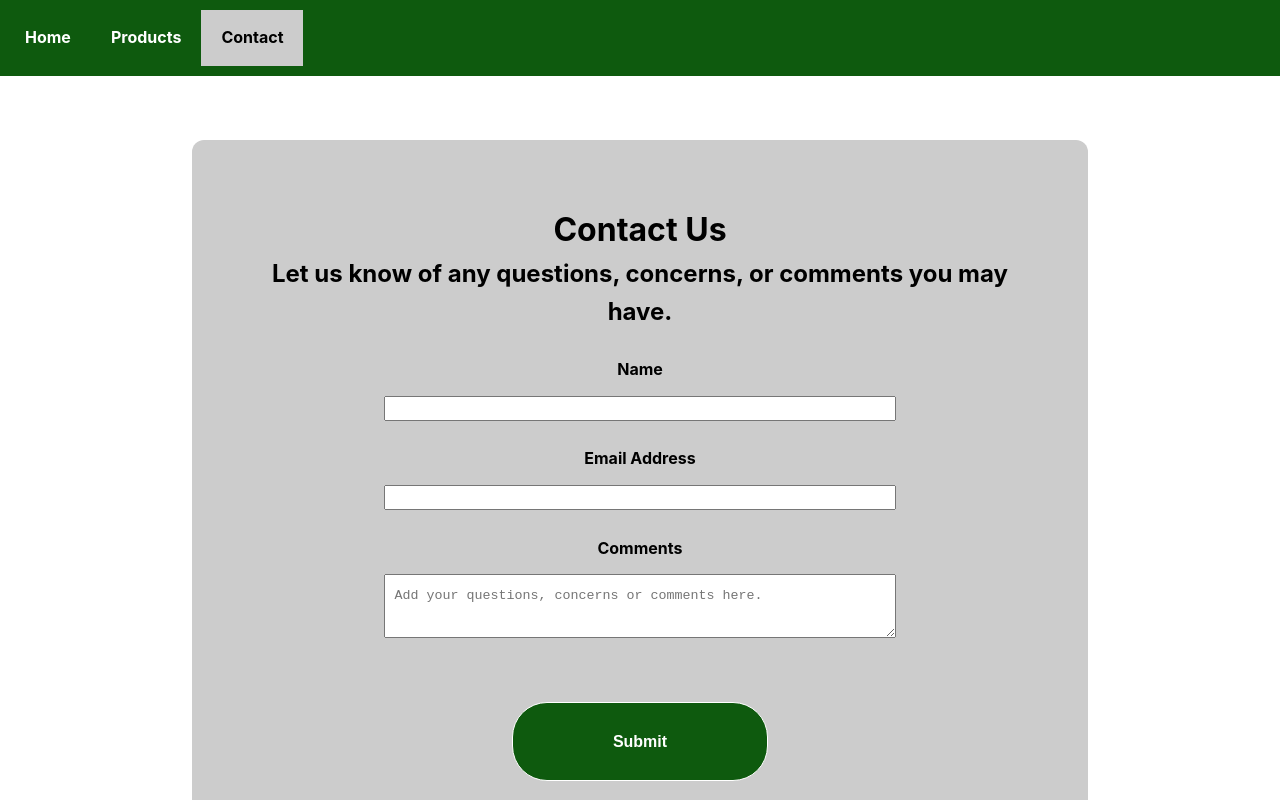
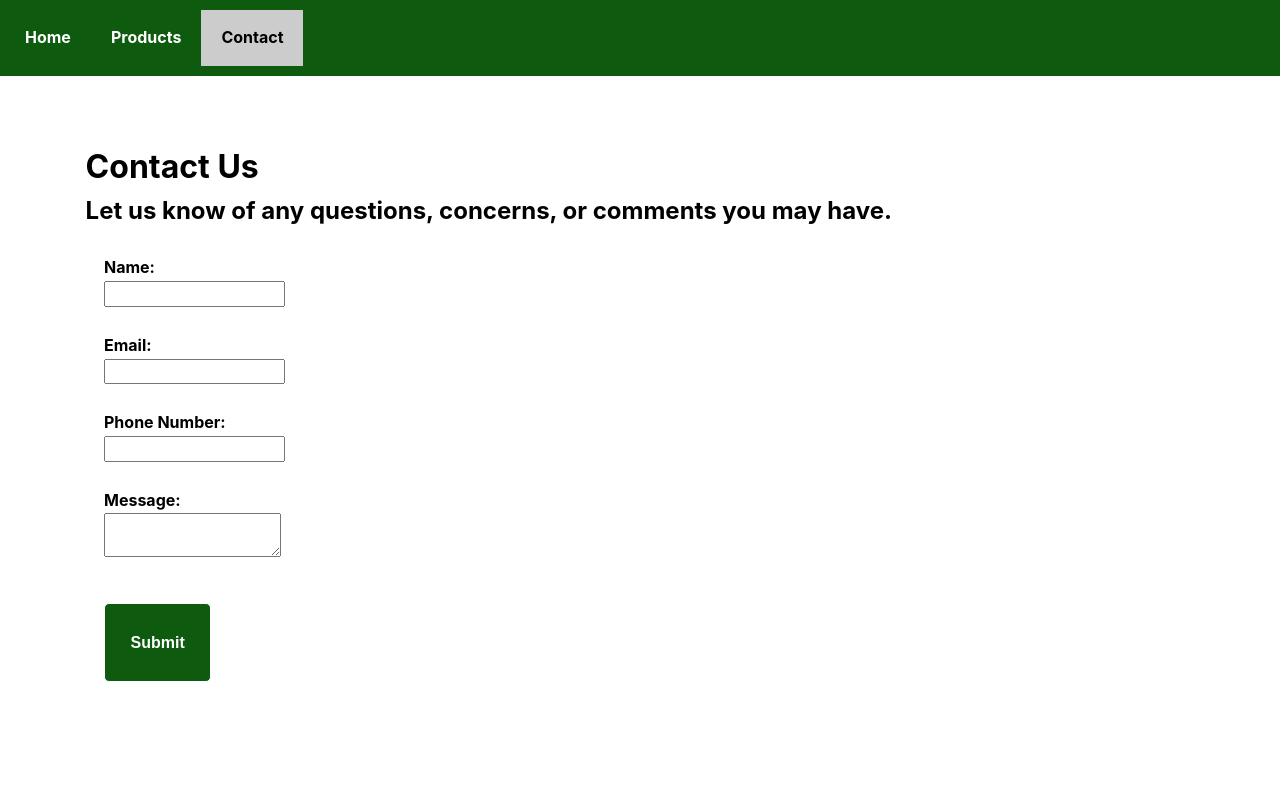
Before and after one commit to RochellyReyes/Pet-Ace-Ecommerce, a React (Create React App) app: page /contact in a window 1280 px wide. Shown: the top 800 px of the page. Built offline with nearby package versions, Linux system fonts and the light colour scheme.

Commit message:
Contact styling desktop

```diff
--- a/src/styling/contact.css
+++ b/src/styling/contact.css
@@ -1,11 +1,95 @@
 .Form{
+    text-align: center;
+    margin: 10vw;
+    padding: 1vw;
+    background: lightgray;
+    border-radius: 5px;
+}
+
+.Form h2 {
+    padding-bottom: 3vh;
+}
+
+.fieldset {
+    border: none;
+    margin-left: 3vw;
+    margin-right: 3vw;
+    text-align: left;
+    display: inline-block;
+}
+
+.Form label {
+    padding-top: 2vw;
+    padding-bottom: 1vw;
+    font-weight: bold;
+}
+
+
+.Form .SubmitBtn {
+    margin-top: 3vw;
+    padding: 2vw;
+    border-radius: 35px;
+    border: 1px solid white;
+    background: rgb(14, 90, 14);
+    color: white;
+    font-weight: bold;
+    font-size: 1em;
+}
+
+.error {
+    color: red;
+}
+
+
+@media (min-width: 800px){
+    .Form{
+        background: none;
+        margin: 20px;
+        text-align: left;
+    }
+
+    .Form h1{
+        margin-left: 20px;
+    }
+
+    .Form h2 {
+        margin-left: 20px;
+    }
+
+    .Form .SubmitBtn {
+        border-radius: 5px;
+        cursor: pointer;
+    }
+
+    .Form .SubmitBtn:hover:not(.active) {
+        background-color: rgb(85, 182, 106);
+        color: black;
+        font-weight: bold;
+    }
+
+
+
+
+
+
+}
+
+
+
+
+
+
+
+
+
+/* .Form{
     text-align: center;
     display: flex;
     flex-direction: column;
     margin: 10vw;
     padding: 5vw;
     background: #ccc;
-    border-radius: 12px;
+    border-radius: 5px;
 }
 
 .Form label {
@@ -52,6 +136,5 @@
     .SubmitButton{
         margin: 0 25vw 0 25vw;
     }
-
-
 }
+ */
--- a/src/styling/home.css
+++ b/src/styling/home.css
@@ -44,7 +44,7 @@
 }
 
 
-.Animals img {
+.Animals .AnImg {
     width: 100%;
     height: auto;
     border-radius: 50%;
@@ -53,7 +53,9 @@
 
 
 
-@media (max-width:1200px) and (min-width:500px){
+/* @media (max-width:1200px) and (min-width:500px){ */
+@media (max-width:1000px) and (min-width:500px){
+
     .HeaderPA{
         display: none;
     }
@@ -85,7 +87,9 @@
 
 }
 
-@media (min-width:1200px) {
+/* @media (min-width:1200px) { */
+@media (min-width:1000px) {
+
     .HeaderPA{
         display: none;
     }
@@ -106,5 +110,16 @@
 
     .Animals {
         font-size: 1.5em;
+            padding-top: 5vw;
+            padding-bottom: 0;
+            margin-bottom: 0;
+
+    }
+
+    .Animals .AnImg {
+        width: 22vw;
+        margin-left:2vw;
+        margin-right: 2vw;
+
     }
 }
--- a/src/styling/product.css
+++ b/src/styling/product.css
@@ -1,8 +1,9 @@
 .Product {
     margin: 10vw 5vw 5vw 5vw;
     padding: 3vw;
-    background: #ccc;
-    border-radius: 12px;
+    border: 1px solid lightgray;
+    box-shadow: 1px 3px darkgray;
+    border-radius: 5px;
 
 }
 
@@ -36,10 +37,6 @@
         margin: 5vw;
         padding: 2vw;
         display: inline-block;
-        background: none;
-        border: 1px solid lightgray;
-        box-shadow: 1px 3px darkgray;
-        border-radius: 5px;
     }
 
     .PName {
@@ -62,4 +59,11 @@
         margin-top: 1.5vw;
 
     }
+
+    .ViewProductBtn:hover:not(.active) {
+        background-color: rgb(85, 182, 106);
+        color: black;
+        font-weight: bold;
+        cursor: pointer;
+    }
 }
--- a/src/styling/products.css
+++ b/src/styling/products.css
@@ -7,7 +7,6 @@
 }
 
 .SpeciesFilter {
-    /* background-color: gray; */
     margin: 5vw;
 }
 
@@ -17,7 +16,7 @@
 
 .SpeciesFBtn {
     margin: 2vw;
-    padding: 1.5vw;
+    padding: 1.8vw;
     width: 15vw;
     border-radius: 35px;
     border: none;
--- a/src/views/Contact/Contact.jsx
+++ b/src/views/Contact/Contact.jsx
@@ -2,6 +2,141 @@ import React, {Component} from "react";
 import Footer from "../../Components/Footer";
 import "../../styling/contact.css";
 
+class Contact extends Component{
+    constructor(props){
+        super(props);
+
+        this.state={
+            fields: {},
+            errors: {}
+        }
+    }
+
+    handleChange(field, event){
+        let fields = this.state.fields;
+        fields[field] = event.target.value;
+        this.setState({fields});
+    }
+
+    validationHandler(){
+        let fields = this.state.fields;
+        let errors = {};
+        let formIsValid = true;
+
+        if(!fields["name"]){
+            formIsValid = false;
+            errors["name"] = "Add name"
+        }
+
+        if(!fields["email"]){
+            formIsValid = false;
+            errors["email"] = "Add email address"
+        }
+
+        if(typeof fields["email"] !== "undefined"){
+            let lastAtPos = fields["email"].lastIndexOf('@');
+            let lastDotPos = fields["email"].lastIndexOf('.');
+
+            if (!(lastAtPos < lastDotPos && lastAtPos > 0 && fields["email"].indexOf('@@') === -1 && lastDotPos > 2 && (fields["email"].length - lastDotPos) > 2)) {
+               formIsValid = false;
+               errors["email"] = "Email is not valid";
+            }
+        }
+
+        this.setState({errors:errors});
+        return formIsValid;
+    }
+
+    contactSubmit(event) {
+        event.preventDefault();
+
+        if(this.validationHandler()){
+           alert("Form submitted, Thank you");
+        } else{
+           alert("Form has errors. Please correct them")
+        }
+    }
+
+    render(){
+        return(
+            <div>
+                <form
+                    className="Form"
+                    onSubmit= {this.contactSubmit.bind(this)}>
+
+                    <div className="Form">
+                        <h1>Contact Us</h1>
+                        <h2>Let us know of any questions, concerns, or comments you may have.</h2>
+                        <fieldset className="fieldset">
+                            <label> Name:
+                            <br/>
+                                <input
+                                    type="text"
+                                    onChange={this.handleChange.bind(this, "name")}
+                                    value={this.state.fields["name"] || ""}
+                                />
+                            </label>
+
+                            <br/>
+                            <span className="error">{this.state.errors["name"]}</span>
+                            <br/>
+
+                            <label> Email:
+                                <br/>
+                                <input
+                                    type="text"
+                                    onChange={this.handleChange.bind(this, "email")}
+                                    value={this.state.fields["email"] || ""}
+                                />
+                            </label>
+
+                            <br/>
+                            <span className="error">{this.state.errors["email"]}</span>
+                            <br/>
+
+                            <label> Phone Number:
+                                <br/>
+                                <input
+                                    type="text"
+                                    onChange={this.handleChange.bind(this, "phone")}
+                                    value={this.state.fields["phone"] || ""}/>
+                            </label>
+                        </fieldset>
+
+                        <div className="Message">
+                            <fieldset className="fieldset">
+                                <br/>
+                                <label> Message:
+                                    <br/>
+                                    <textarea
+                                        value={this.state.fields["comment"] || ""}
+                                        className="comments"
+                                        onChange={this.handleChange.bind(this, "comment") || ""}>{this.state.fields["comment"]}
+                                    </textarea>
+                                </label>
+                            </fieldset>
+                        </div>
+
+                        <div>
+                            <fieldset className="fieldset">
+                                <button
+                                    className="SubmitBtn"
+                                    id="submit"
+                                    value="Submit">Submit
+                                </button>
+                            </fieldset>
+                        </div>
+
+                    </div>
+                </form>
+                <Footer/>
+            </div>
+        )
+    }
+};
+
+
+/* Html Validation
 class Contact extends Component {
     constructor(props){
         super(props);
@@ -24,8 +159,6 @@ class Contact extends Component {
         event.preventDefault();
         alert(`You have submitted this form. Thank you`)
     };
-
-
 
     render() {
         return(
@@ -60,15 +193,13 @@ class Contact extends Component {
                         placeholder="Add your questions, concerns or comments here."
                         required
                     />
-
                     <input type='submit' className="SubmitButton"/>
-
                 </form>
 
                 <Footer/>
             </div>
         )
     }
-};
+};*/
 
 export default Contact;
--- a/src/views/Home/Home.jsx
+++ b/src/views/Home/Home.jsx
@@ -32,21 +32,27 @@ const Home = () => {
 
                 <section className="Animals">
                     <div>
-                        <img src="/imgs/homeImgs/dog.jpg"
+                        <img
+                            className="AnImg"
+                            src="/imgs/homeImgs/dog.jpg"
                             alt="husky dog in the snow"
                             width="640"
                             height="360"/>
                         <h3>Canines</h3>
                     </div>
                     <div>
-                        <img src="/imgs/homeImgs/cat.jpg"
+                        <img
+                            className="AnImg"
+                            src="/imgs/homeImgs/cat.jpg"
                             alt="cat sunbathing"
                             width="640"
                             height="360"/>
                         <h3>Felines</h3>
                     </div>
                     <div>
-                        <img src="/imgs/homeImgs/turtle.jpg"
+                        <img
+                            className="AnImg"
+                            src="/imgs/homeImgs/turtle.jpg"
                             alt="turtle sunbathing"
                             width="640"
                             height="360"/>
--- a/src/views/Products/Products.jsx
+++ b/src/views/Products/Products.jsx
@@ -79,7 +79,7 @@ class Products extends Component {
 
                     <button
                         className="SpeciesFBtn"
-                        onClick={() => {this.handleSpecies('Reptile');}}>Reptiles</button>
+                        onClick={() => {this.handleSpecies('Reptile');}}>Reptile</button>
                 </div>
 
                 {/* <div>
```
Also changed, not shown: 1 other file (tests, documents, lock files or other folders).
